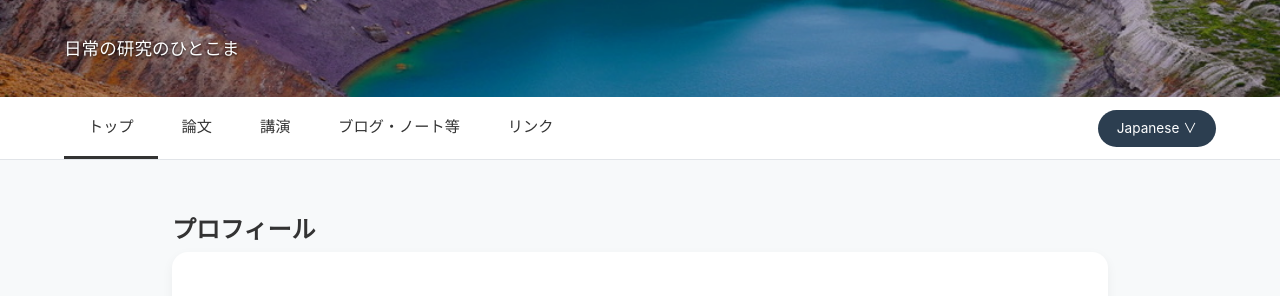
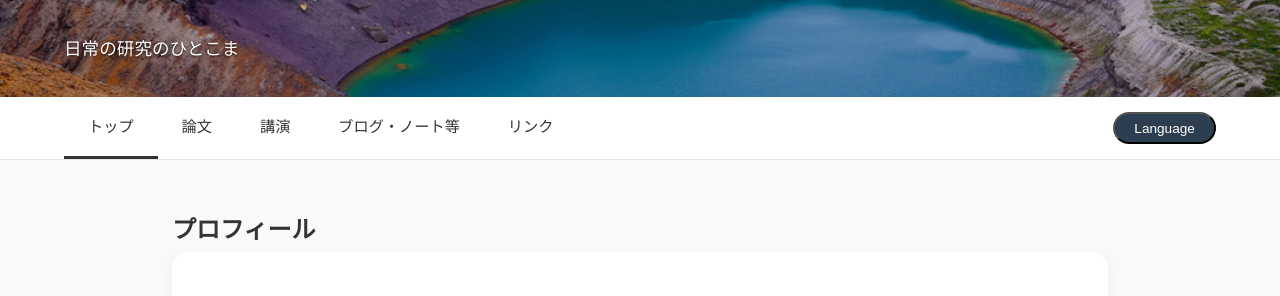
Before and after one commit to Varphiaaa/my-website_new, a Jekyll site: the page built from index.html, in a window 1280 px wide. Shown: the part 253-549 px from the top of the page. Built offline with Jekyll 4.4.1, drawn with Linux system fonts in a browser that asks for light colours.

Commit message:
Update header.html

```diff
--- a/_includes/header.html
+++ b/_includes/header.html
@@ -32,11 +32,10 @@
     <li class="{% if page.url == '/links.html' %}active{% endif %}"><a href="links.html">リンク</a></li>
   </ul>
   <div class="lang-menu">
-    <div class="lang-btn" id="lang-btn" onclick="toggleLang()">Japanese ∨</div>
-    <div id="langDropdown" class="lang-dropdown">
-      <!-- 修正4: talks.html ではなく ?lang=ja とすることで、今いるページのまま言語だけ変更できる -->
-      <a href="?lang=ja">Japanese</a>
-      <a href="?lang=en">English</a>
-    </div>
+     <button class="lang-btn" onclick="document.querySelector('.lang-dropdown').classList.toggle('show-dropdown')">Language</button>
+     <div class="lang-dropdown">
+       <a href="#" data-lang="ja">日本語</a>
+       <a href="#" data-lang="en">English</a>
+     </div>
   </div>
 </nav>
```
